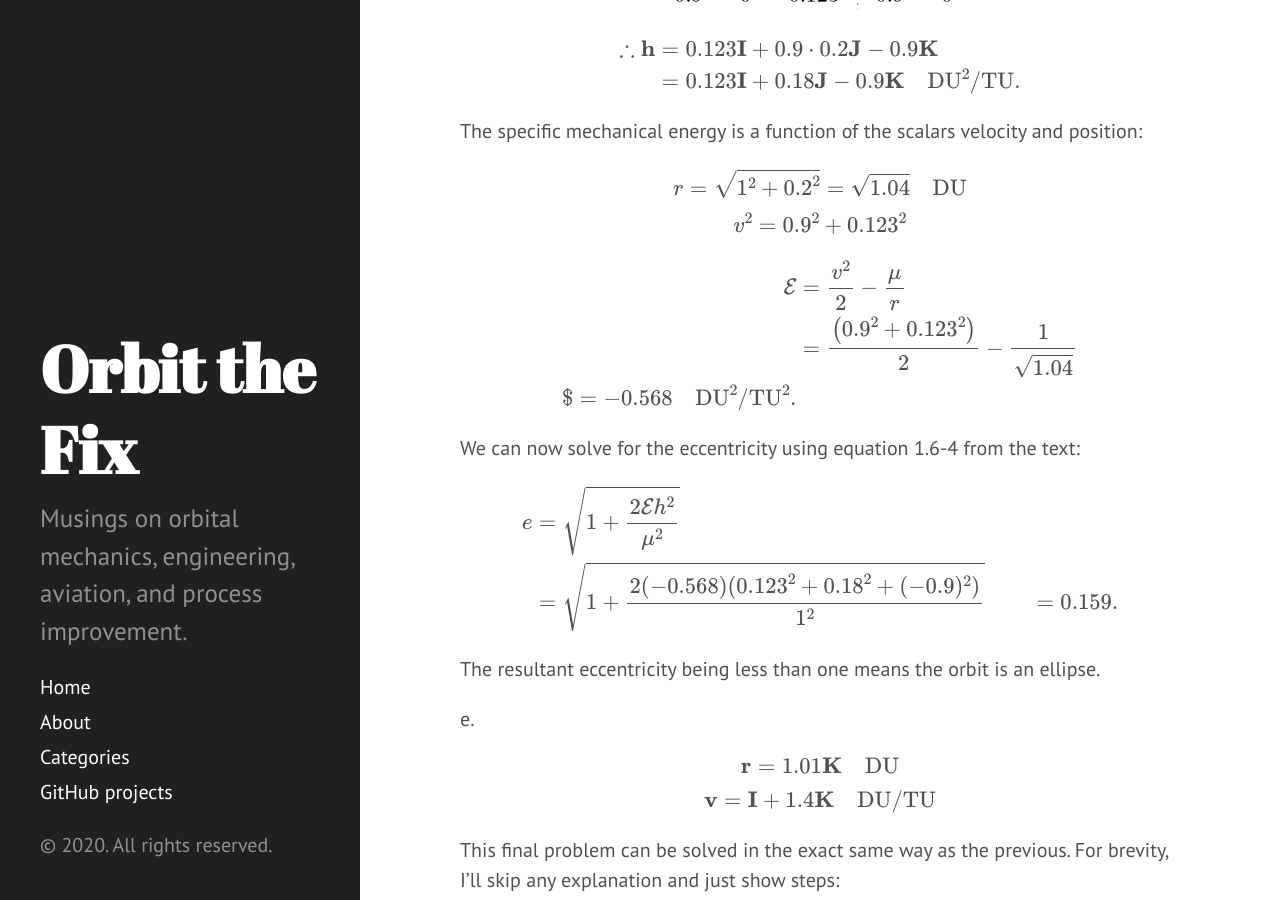
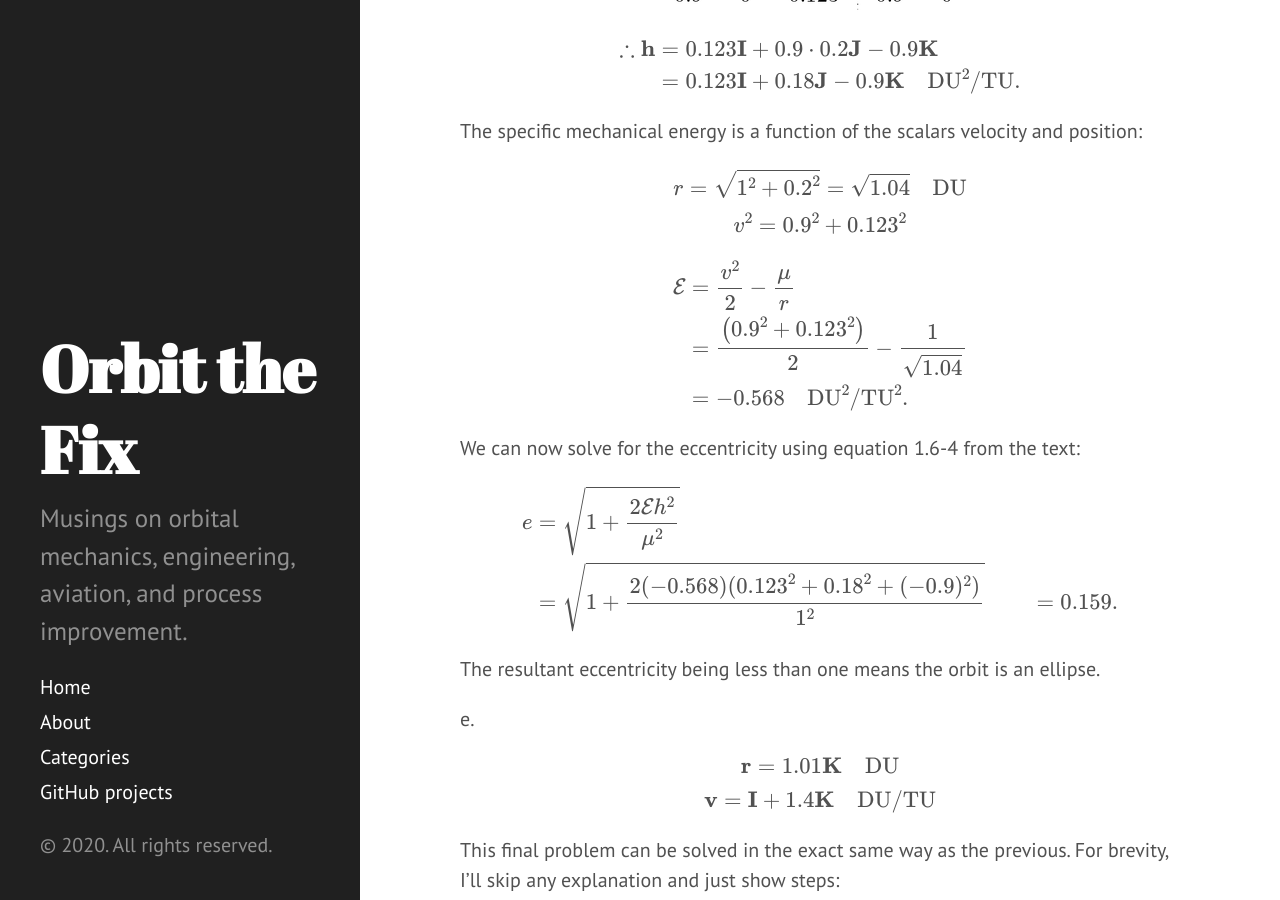
Before and after one commit to orbitthefix/orbitthefix.github.io, a Jekyll site: the page built from _posts/2020-03-28-exercises-from-fundamentals-of-astrodynamics-part-6.md, in a window 1280 px wide and 900 px high, scrolled down 3797 px. Built offline with Jekyll 4.4.1, drawn with Linux system fonts in a browser that asks for light colours.

Commit message:
Another bug another day

```diff
--- a/_posts/2020-03-28-exercises-from-fundamentals-of-astrodynamics-part-6.md
+++ b/_posts/2020-03-28-exercises-from-fundamentals-of-astrodynamics-part-6.md
@@ -205,7 +205,7 @@ $$
 \begin{align*}
 \mathcal{E} &= \frac{v^2}{2}-\frac{\mu}{r} \\
             &= \frac{\left(0.9^2 + 0.123^2\right)}{2}-\frac{1}{\sqrt{1.04}} \\
-            $= -0.568 \quad \textrm{DU}^2/\textrm{TU}^2.
+            &= -0.568 \quad \textrm{DU}^2/\textrm{TU}^2.
 \end{align*}
 $$
 
```
